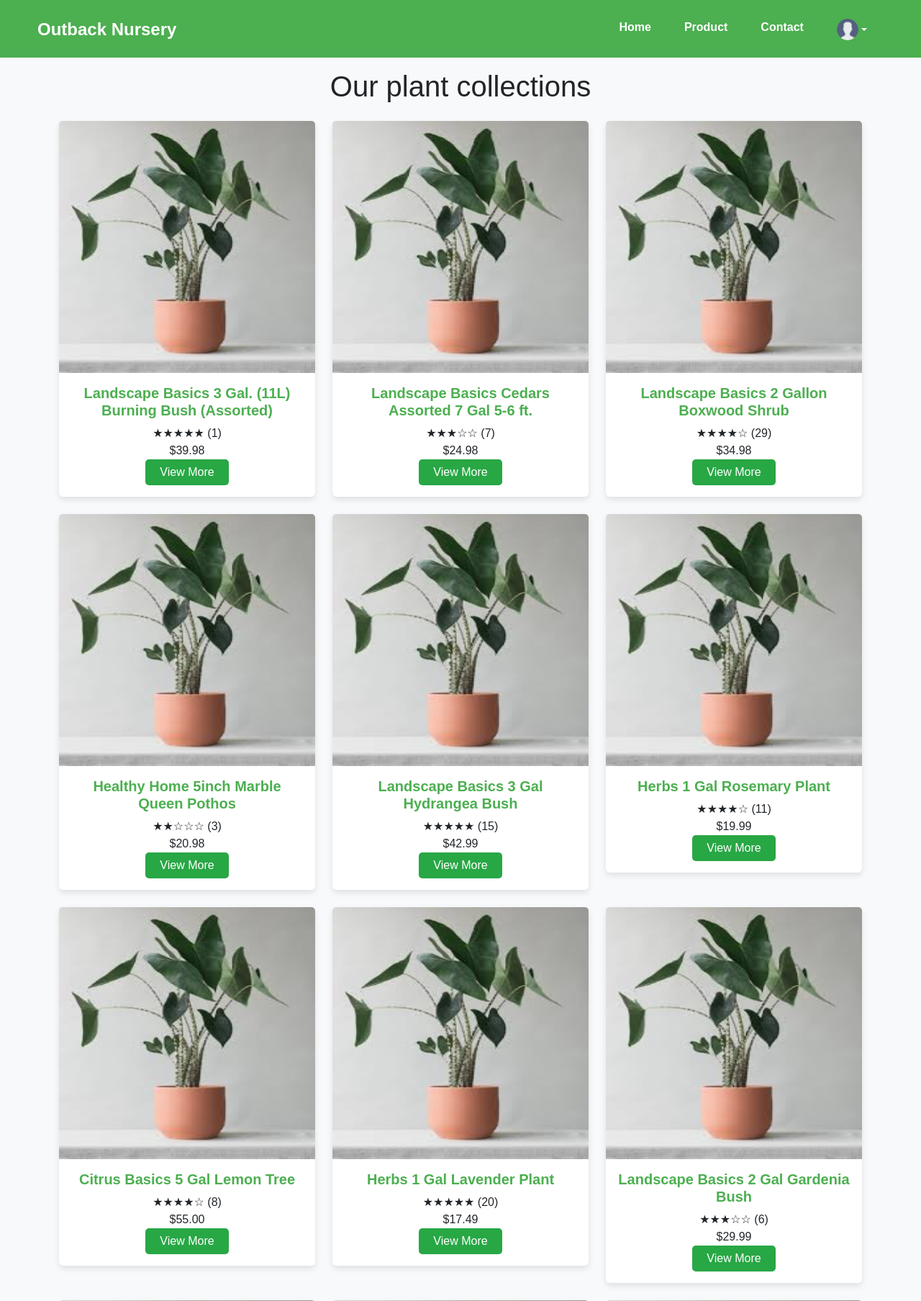
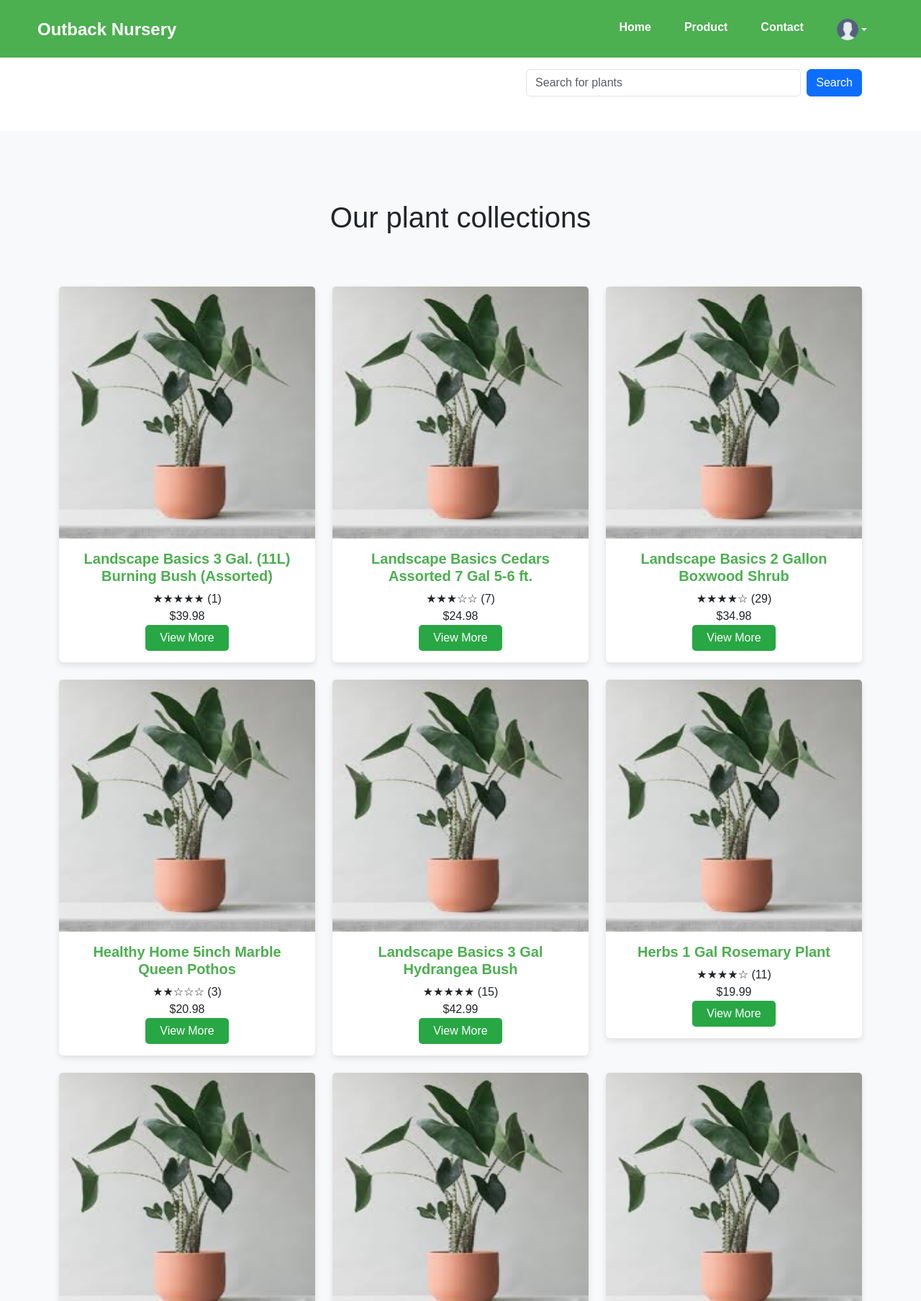
Before and after one commit to Bhoomi3637/Outback_nursery_managment, a PHP site: page /product.php in a window 1280 px wide. Shown: the top 1807 px of the page at 72% size. Run offline with PHP 8.4, Linux system fonts and the light colour scheme.

Commit message:
Add a search bar in the product page

```diff
--- a/product.php
+++ b/product.php
@@ -57,8 +57,23 @@
         </div>
     </nav>
 </header>
-<section class="product-grid py-5 products mt-5 pt-5">
-    <h1 class="text-center mb-4">Our plant collections</h1>
+<!-- search -->
+<section class="search">
+    <div class="container mt-5 pt-5">
+        <div class="row">
+            <div class="col-md-6 offset-md-6"> <!-- Adjusts the width and aligns to the right -->
+                <form class="d-flex justify-content-end" action="#" method="GET">
+                    <input class="form-control me-2" type="search" placeholder="Search for plants" aria-label="Search" name="query" style="width: 70%;">
+                    <button class="btn btn-primary" type="submit">Search</button>
+                </form>
+            </div>
+        </div>
+    </div>
+</section>
+
+<!-- plants -->
+<section class="product-grid py-5 products mt-5 pt-5 py-5">
+    <h1 class="text-center mb-4 py-5">Our plant collections</h1>
     <div class="container">
         <div class="row">
             <!-- Product 1 -->
```
